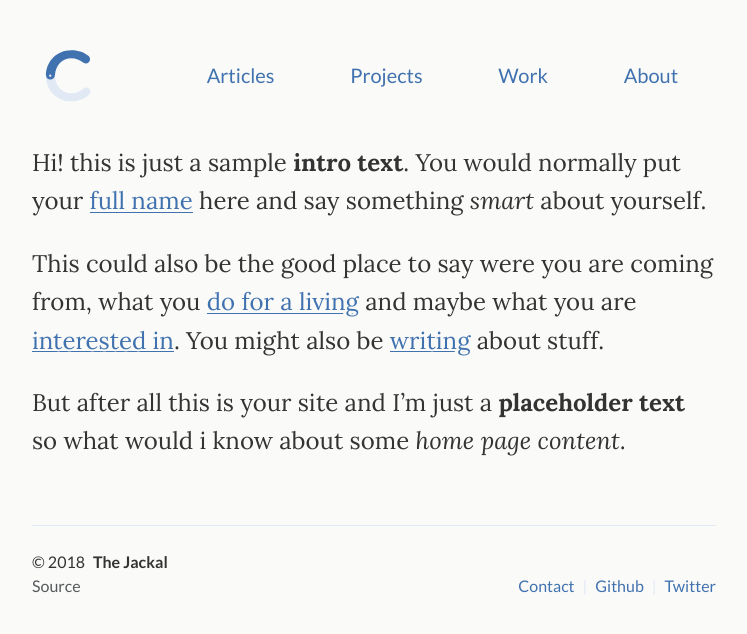
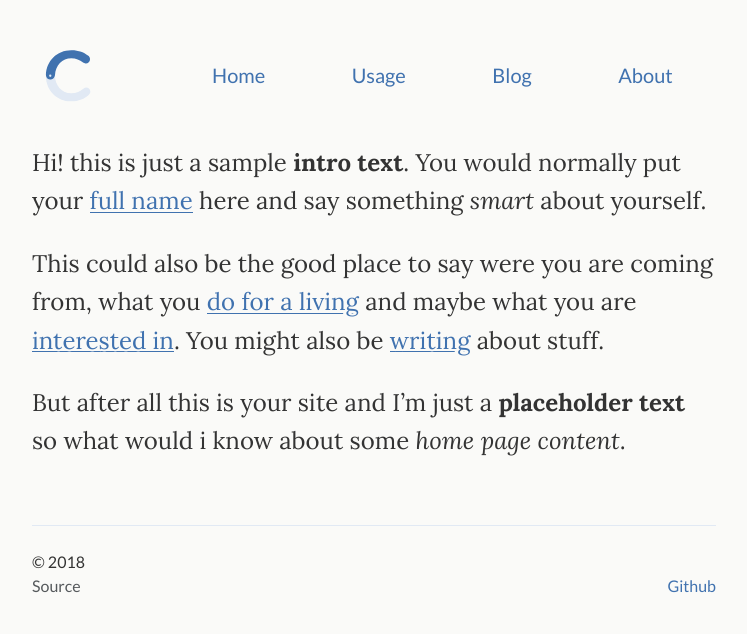
Before and after one commit to dsmsuite/dsmsuite.github.io, a Jekyll site: the page built from index.md, in a window 1280 px wide. Shown: the top 634 px of the page, without its empty margins (266-1013 px from the left). Built offline with Jekyll 4.4.1, drawn with Linux system fonts in a browser that asks for light colours.

Commit message:
Updated header selector

```diff
--- a/_config.yml
+++ b/_config.yml
@@ -1,7 +1,7 @@
 # The main config file for your Jekyll template
 
 # Site settings
-title: Jackal               # used for the html title of every page
+title: DSM Tool Suite        # used for the html title of every page
 desc: >
   Write an awesome description for your new site here. You can edit this
   line in _config.yml. It will appear in your document head meta (for
@@ -12,14 +12,14 @@ baseurl: ''                 # the subpath of your site, e.g. /blog
 permalink: /:year/:title/   # how should we display posts url
 
 # Meta settings
-email: jackal@gmail.com
-author: The Jackal
-twitter_username: clenemt
-github_username: clenemt
-github_source: jackal
+# email: jackal@gmail.com
+# author: The Jackal
+# twitter_username: clenemt
+github_username: jmuijsenberg
+github_source: jmuijsenberg
 
 # Put your ga tracking code below
-google_analytics: 'UA-XXXXXXXX-X'
+# google_analytics: 'UA-XXXXXXXX-X'
 
 # Pagination settings
 paginate: 5                           # number of posts to show per page
@@ -29,15 +29,15 @@ paginate_path: "/articles/page:num/"  # link scheme for articles, should be letf
 # Used to define the navigation menu items
 # > Title is the tile of the navigation item, url the url and desc is the tooltip
 navigation:
-  - title: Articles
+  - title: Home
+    url: /projects/
+    desc: Stuffs I like to do
+  - title: Usage
+    url: /work/
+    desc: Stuffs I hate to do
+  - title: Blog
     url: /articles/
     desc: Stuffs I write about
-  - title: Projects
-    url: /projects/
-    desc: Stuffs I like to do
-  - title: Work
-    url: /work/
-    desc: Stuffs I hate to do
   - title: About
     url: /about/
     desc: Learn about me
```
